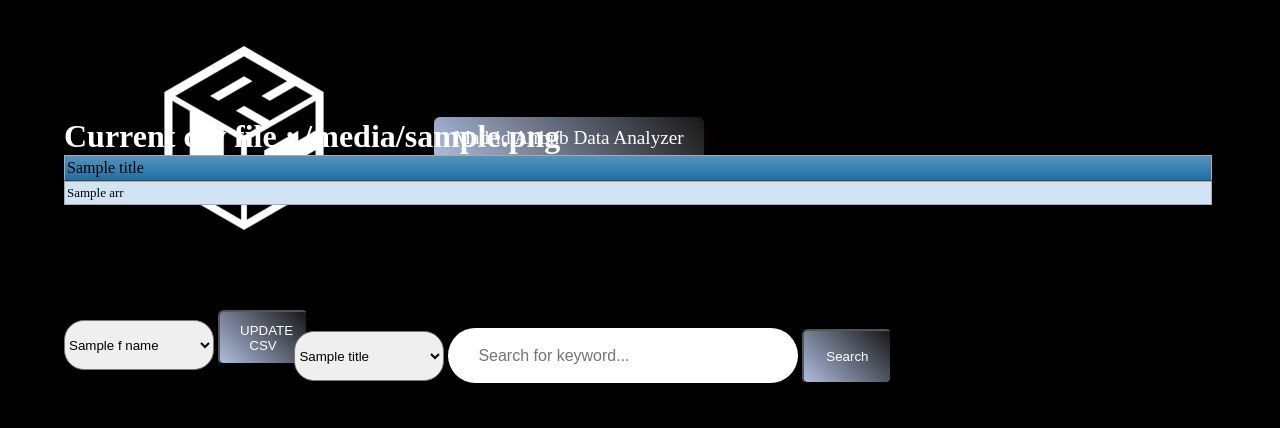
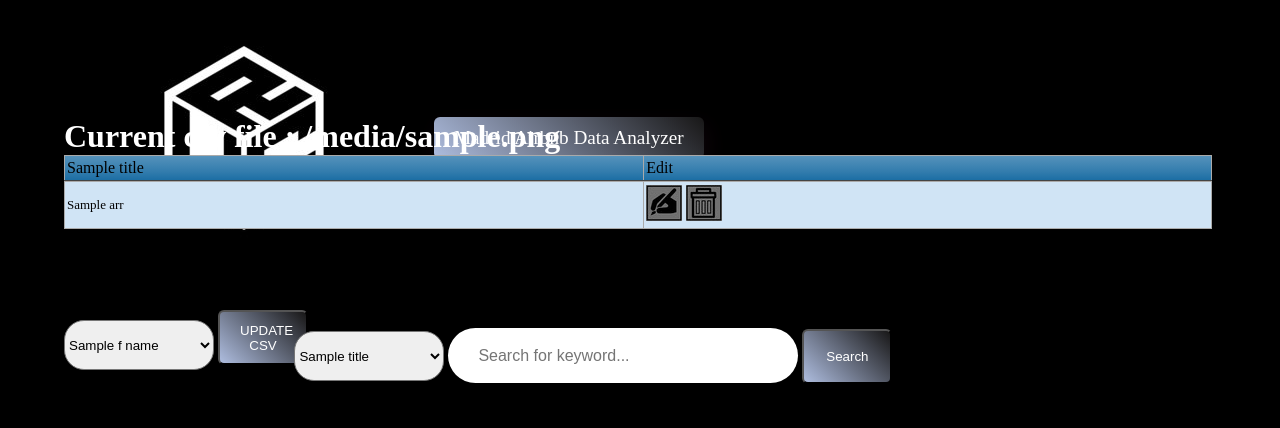
Before and after one commit to kgarc044/two-man-group, a Flask app: template myproj/templates/searching.html in a window 1280 px wide. Shown: the top 428 px of the page. Run offline with Flask 2, Linux system fonts and the light colour scheme; the template is opened without the code that fills it: most values are stand-ins (such as "Sample title", 1, 10 or a date in 2020); parts of the project's set-up code (start-up, migrations or seed data) failed here and were passed over.

Commit message:
update clickable icons in the last column of the table

```diff
--- a/myproj/templates/searching.html
+++ b/myproj/templates/searching.html
@@ -7,6 +7,7 @@
         {% for i in num_title %}
         <td>{{title[i]}}</td>
         {% endfor %}
+        <td>Edit</td>
     </tr>
     </thead>
     <tfoot>
@@ -24,6 +25,8 @@
                 {% for j in num_list %}
                     <td>{{arr[i][j]}}</td>
                 {% endfor %}
+                <td><a href = "#"><img src="{{ url_for('static', filename='images/edit.jpg') }}" alt="logo"></a>
+                <a href = "#"><img src="{{ url_for('static', filename='images/trash.jpg') }}" alt="logo"></a></td>
             </tr>
             {% endfor %}
         </tr>
```
